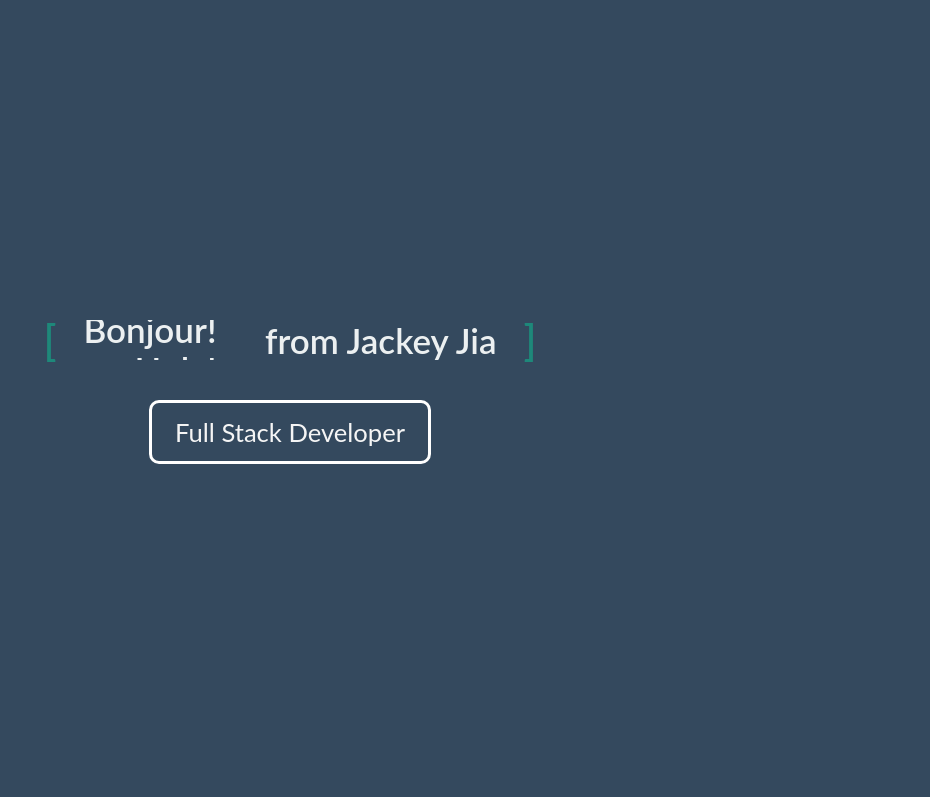
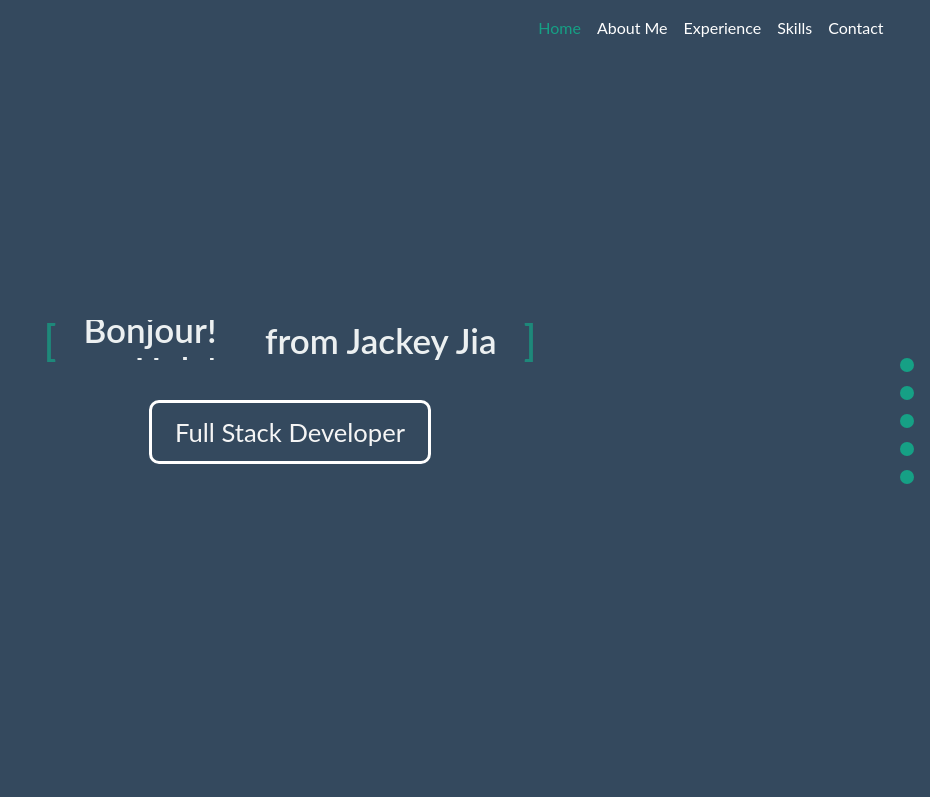
Before and after one commit to jackeyjia/personal-portfolio, a website: page src/index.html in a window 1280 px wide. Shown: the top 797 px of the page, without its empty margins (350-1280 px from the left). Drawn offline with Linux system fonts and the light colour scheme.

Commit message:
add nav bar

```diff
--- a/src/index.html
+++ b/src/index.html
@@ -13,7 +13,41 @@
 </head>
 
 <body>
-  <section class="welcome">
+  <header>
+    <nav class="navbar pull-right navbar-toggleable-md navbar-light bg-faded navigation" data-toggle="sticky-onscroll">
+      <button class="navbar-toggler navbar-toggler-right" type="button" data-toggle="collapse" data-target="#navbarNav" aria-controls="navbarNav" aria-expanded="false" aria-label="Toggle navigation">
+        <span class="navbar-toggler-icon"></span>
+      </button>
+      <div class="collapse navbar-collapse" id="navbarNav">
+        <ul class="navbar-nav">
+          <li class="nav-item active text-color">
+            <a class="nav-link" href="top">Home <span class="sr-only">(current)</span></a>
+          </li>
+          <li class="nav-item">
+            <a class="nav-link" href="#me">About Me</a>
+          </li>
+          <li class="nav-item">
+            <a class="nav-link" href="#work">Experience</a>
+          </li>
+          <li class="nav-item">
+            <a class="nav-link" href="#skill">Skills</a>
+          </li>
+          <li class="nav-item">
+              <a class="nav-link" href="#contact">Contact</a>
+            </li>
+        </ul>
+      </div>
+    </nav>
+  </header>
+  <div class="nav">
+      <a href="#top" class="scroll" title="Home">Top of the page</a>
+      <a href="#me" class="scroll" title="About Me">About Me</a>
+      <a href="#work" class="scroll" title="Experience">Work Experience</a>
+      <a href="#skill" class="scroll" title="Skills">Skills</a>
+      <a href="#contact" class="scroll" title="Contact">Contact</a>
+    </div>
+
+  <section class="welcome" id="top">
     <div class="content">
       <div class="content__container">
         <p class="content__container__text">from Jackey Jia</p>
@@ -41,7 +75,7 @@
   </section>
 
   <!-- About Me Section -->
-  <section class="about-me" >
+  <section class="about-me" id="me">
     <div class="sub-section padding--top">
       <div class="number-section">01</div>
       <h1 class="subtitle mt-2 ml-3">About me</h1>
@@ -77,7 +111,7 @@
       </section>
 
       <!-- Timeline Section -->
-      <section class="timeline">
+      <section class="timeline" id="work">
         <div class="sub-section">
           <div class="number-section">02</div>
           <h1 class="subtitle mt-2 ml-3">Work</h1>
@@ -114,7 +148,7 @@
         </ul>
       </section>
 
-      <section class="skills">
+      <section class="skills" id="skill">
         <div class="sub-section">
           <div class="number-section">03</div>
           <h1 class="subtitle mt-2 ml-3">Skills</h1>
@@ -132,16 +166,16 @@
           <span class="progress" id="mysql"></span>
         </div>
         <div class="skills__details">
-            <span class="progress" id="mongodb"></span>
-            <span class="progress" id="java"></span>
-            <span class="progress" id="c"></span>
-            <span class="progress" id="cplusplus"></span>
-          </div>
+          <span class="progress" id="mongodb"></span>
+          <span class="progress" id="java"></span>
+          <span class="progress" id="c"></span>
+          <span class="progress" id="cplusplus"></span>
+        </div>
       </section>
 
 
 
-      <section class="contact">
+      <section class="contact" id="contact">
 
 
       </section>
--- a/src/scss/_contact.scss
+++ b/src/scss/_contact.scss
@@ -1,4 +1,3 @@
 .contact {
   min-height: 100vh;
-
 }
--- /dev/null
+++ b/src/scss/_header.scss
@@ -0,0 +1,59 @@
+.navigation {
+  background-color: #34495e;
+}
+
+.navbar {
+  padding-right: 3%;
+}
+
+.navbar-light .navbar-nav .open > .nav-link, .navbar-light .navbar-nav .active > .nav-link, .navbar-light .navbar-nav .nav-link.open {
+  color: #16a085;
+}
+
+.navbar-light .navbar-nav .nav-link.active, .navbar-light .navbar-nav .nav-link,
+.navbar-light .navbar-nav .nav-link {
+  color: white;
+
+  &:hover {
+    color: #16a085;
+  }
+}
+
+
+.nav {
+  position: fixed;
+  width: 30px;
+  height: 84px;
+  z-index: 100;
+  right: 0;
+  top: 50%;
+  margin-top: -42px;
+  display: block;
+}
+
+.nav a {
+  text-indent: -9999px;
+  display: block;
+  width: 14px;
+  height: 14px;
+  //background: rgba(245, 246, 247, 0.4);
+  background: #16a085;
+  -webkit-border-radius: 7px;
+  -moz-border-radius: 7px;
+  border-radius: 7px;
+  margin-bottom: 14px;
+  -webkit-transition: background 0.5s;
+  -moz-transition: background 0.5s;
+  -ms-transition: background 0.5s;
+  -o-transition: background 0.5s;
+  transition: background 0.5s;
+}
+
+.nav a:hover {
+  background: #f5f6f7;
+  -webkit-transition: background 1s;
+  -moz-transition: background 1s;
+  -ms-transition: background 1s;
+  -o-transition: background 1s;
+  transition: background 1s;
+}
--- a/src/scss/style.scss
+++ b/src/scss/style.scss
@@ -1,3 +1,4 @@
+@import "header";
 @import "timeline";
 @import "welcome";
 @import "skills";
```
Also changed, not shown: src/css/style.css.
